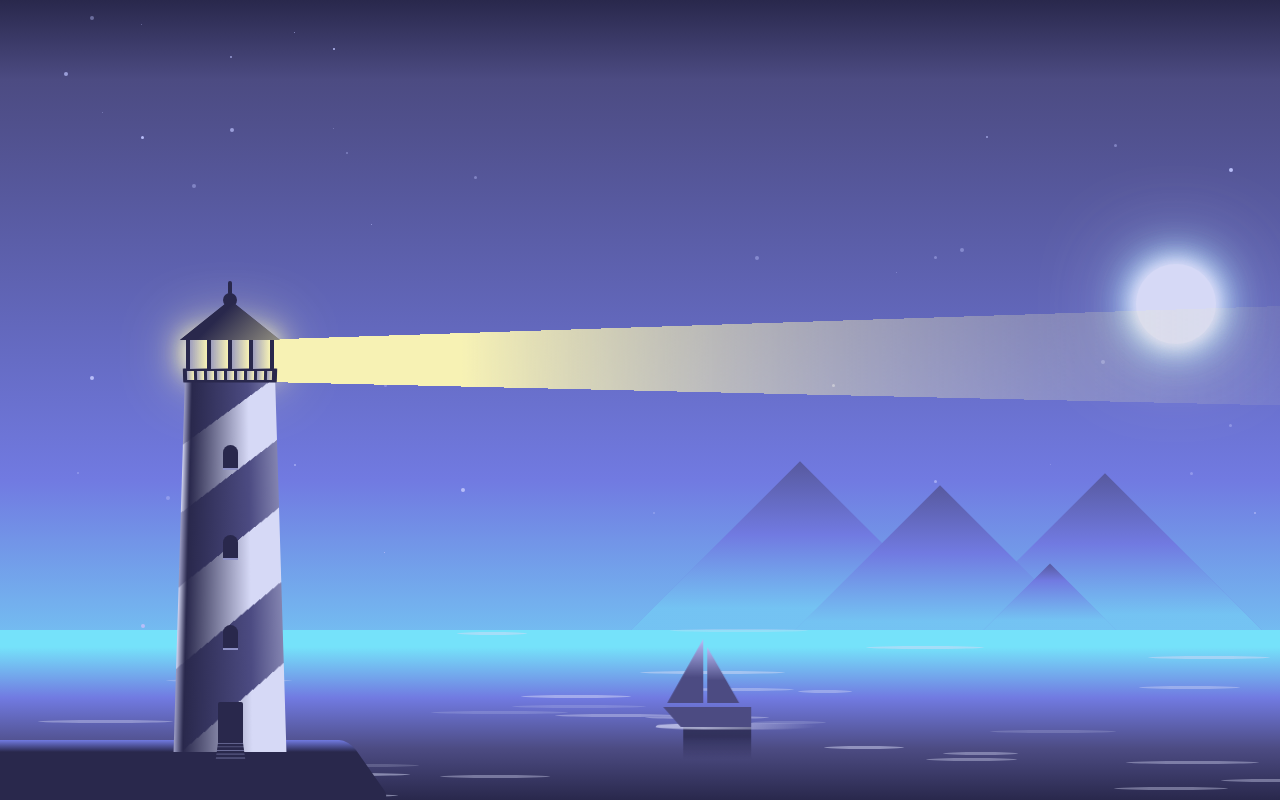
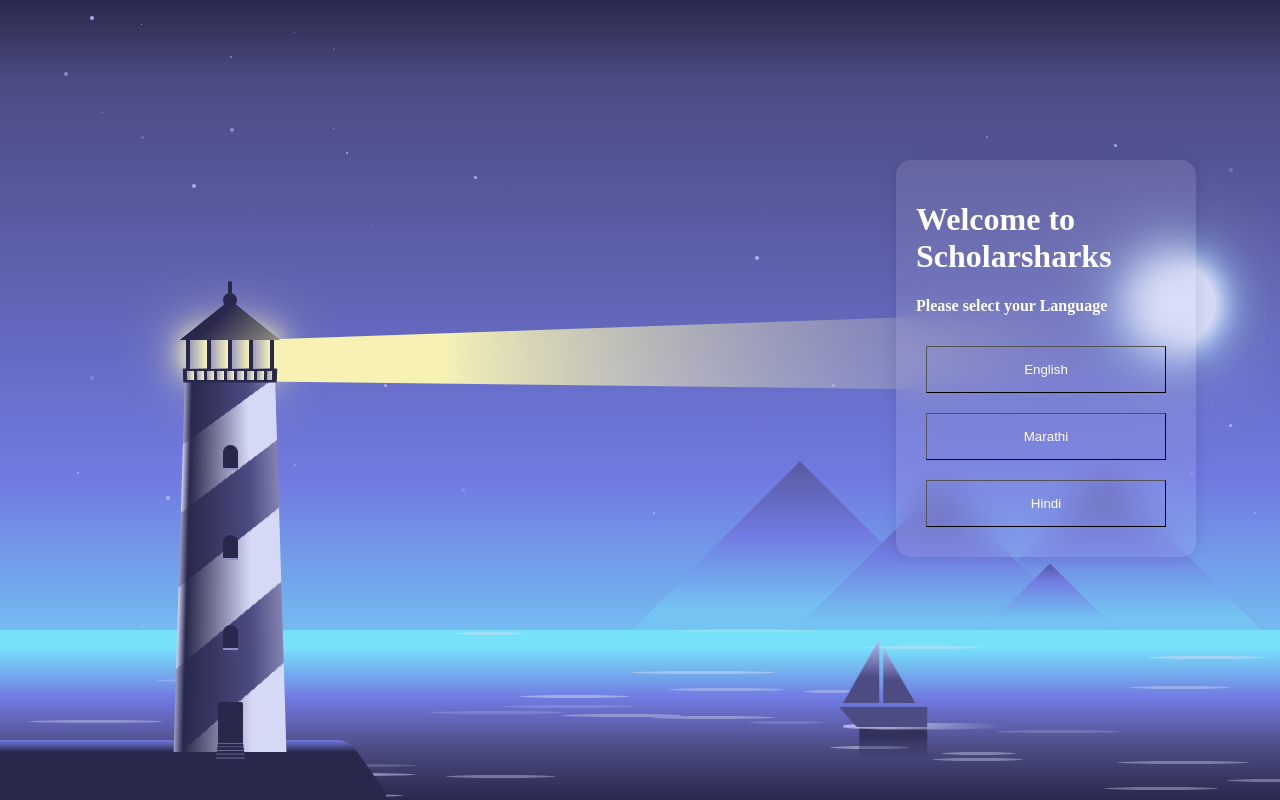
Before and after one commit to manishrane060490/scholar-shark-website, a React (Create React App) app: page / in a window 1280 px wide. Built offline with nearby package versions, Linux system fonts and the light colour scheme.

Commit message:
Update lighthouse

```diff
--- a/src/Components/Lighthouse/Lighthouse.tsx
+++ b/src/Components/Lighthouse/Lighthouse.tsx
@@ -1,18 +1,34 @@
-import React from 'react';
+import React, {useState, useLayoutEffect} from 'react';
 import './index.css';
+
+function useWindowSize() {
+  const [size, setSize] = useState([0, 0]);
+  useLayoutEffect(() => {
+    function updateSize() {
+      setSize([window.innerWidth, window.innerHeight]);
+    }
+    window.addEventListener('resize', updateSize);
+    updateSize();
+    return () => window.removeEventListener('resize', updateSize);
+  }, []);
+  return size;
+}
 
 function Lighthouse() {
 
+  const [width, height] = useWindowSize();
+
   // First we get the viewport height and we multiple it by 1% to get a value for a vh unit
-  let vh = window.innerHeight * 0.01;
+  let vh = height * 0.01;
   // Then we set the value in the --vh custom property to the root of the document
   document.documentElement.style.setProperty('--vh', `${vh}px`);
 
-  let vhWidth = window.innerWidth * 0.01;
+  let vhWidth = width * 0.01;
   // Then we set the value in the --vh custom property to the root of the document
   document.documentElement.style.setProperty('--vhwidth', `${vhWidth}px`);
 
   return (
+    <>
       <div className="scene">
         <div className="background">
           <div className="stars">
@@ -154,6 +170,21 @@
           </div>
         </div>
       </div>
+      <div className='lang-selector'>
+        <div>
+          <h1>
+            Welcome to Scholarsharks
+          </h1>
+          <h4>Please select your Language</h4>
+        </div>
+
+        <div className='button-container'>
+          <button>English</button>
+          <button>Marathi</button>
+          <button>Hindi</button>
+        </div>
+      </div>
+    </>
   )
 }
 
--- a/src/Components/Lighthouse/index.css
+++ b/src/Components/Lighthouse/index.css
@@ -1,5 +1,5 @@
-
-html, body {
+html,
+body {
   height: 100%;
   width: 100%;
   overflow: hidden;
@@ -11,7 +11,9 @@
   box-sizing: border-box;
 }
 
-*, *::before, *::after {
+*,
+*::before,
+*::after {
   box-sizing: inherit;
 }
 
@@ -19,7 +21,8 @@
   position: absolute;
 }
 
-*::before, *::after {
+*::before,
+*::after {
   content: "";
   position: absolute;
 }
@@ -57,6 +60,7 @@
   bottom: 0;
   z-index: 1;
 }
+
 .stars .star {
   border-radius: 50%;
   background-color: #b9befa;
@@ -560,6 +564,7 @@
   bottom: 65px;
   z-index: 1;
 }
+
 .mountains .mountain {
   width: 250px;
   height: 250px;
@@ -569,23 +574,27 @@
   transform: rotate(45deg);
   border-radius: 3px;
 }
+
 .mountains .mountain::after {
   width: 100%;
   height: 100%;
   opacity: 0.7;
   background-image: linear-gradient(135deg, #4c4b82 0%, #717ae1 20%, #75e2fa 40%);
 }
+
 .mountains .mountain:nth-child(2) {
   right: 220px;
   width: 240px;
   height: 240px;
   z-index: 2;
 }
+
 .mountains .mountain:nth-child(3) {
   right: 350px;
   width: 260px;
   height: 260px;
 }
+
 .mountains .mountain:nth-child(4) {
   right: 130px;
   width: 200px;
@@ -593,6 +602,7 @@
   z-index: 3;
   bottom: -70px;
 }
+
 .mountains .mountain:nth-child(4)::after {
   background-image: linear-gradient(135deg, #4c4b82 0%, #717ae1 6%, #75e2fa 20%);
 }
@@ -852,6 +862,7 @@
   height: 90px;
   animation: boat 20s linear infinite;
 }
+
 .boat::after {
   height: 8px;
   width: 200px;
@@ -862,6 +873,7 @@
   z-index: -1;
   animation: boatShadow 20s linear infinite;
 }
+
 .boat::before {
   width: 85px;
   height: 40px;
@@ -870,6 +882,7 @@
   background: linear-gradient(to bottom, rgba(41, 40, 76, 0.8) 30%, rgba(41, 40, 76, 0) 100%);
   z-index: -1;
 }
+
 .boat .base {
   width: 110px;
   height: 25px;
@@ -877,6 +890,7 @@
   clip-path: polygon(0 0, 100% 0, 100% 100%, 20% 100%);
   background-color: #4c4b82;
 }
+
 .boat .sail:nth-child(3) {
   width: 90px;
   height: 80px;
@@ -884,6 +898,7 @@
   clip-path: polygon(50% 0%, 0% 100%, 50% 100%);
   background: linear-gradient(#b9befa 0%, #4c4b82 60%);
 }
+
 .boat .sail:nth-child(2) {
   width: 80px;
   height: 70px;
@@ -920,6 +935,7 @@
   background-color: #d6d9f6;
   background-image: repeating-linear-gradient(-40deg, transparent, transparent 60px, #4c4b82 60px, #4c4b82 120px);
 }
+
 .lighthouse::after {
   width: 100%;
   height: 100%;
@@ -941,6 +957,7 @@
   height: 100%;
   width: 100%;
 }
+
 .windows .window {
   background-color: #29284c;
   height: 25px;
@@ -949,15 +966,19 @@
   border-bottom: 2px solid rgba(185, 190, 250, 0.7);
   border-radius: 25px 25px 0 0;
 }
+
 .windows .window:nth-of-type(1) {
   bottom: 90px;
 }
+
 .windows .window:nth-of-type(2) {
   bottom: 180px;
 }
+
 .windows .window:nth-of-type(3) {
   bottom: 270px;
 }
+
 .windows .window:nth-of-type(4) {
   bottom: 360px;
 }
@@ -970,6 +991,7 @@
   bottom: -2px;
   border-radius: 2px 2px 0 0;
 }
+
 .door .stairs {
   width: 27px;
   height: 28px;
@@ -986,6 +1008,7 @@
   left: 3px;
   top: -15px;
 }
+
 .top .rail {
   width: 100%;
   height: 17px;
@@ -1007,6 +1030,7 @@
   background-image: repeating-linear-gradient(90deg, #29284c, #29284c 4px, #9e9ebe 4px, rgba(255, 255, 255, 0) 21px);
   background-position: -2px 0;
 }
+
 .middle::before {
   width: 100%;
   height: 100%;
@@ -1024,6 +1048,7 @@
   border-right: 50px solid rgba(255, 255, 255, 0);
   border-bottom: 40px solid #29284c;
 }
+
 .roof::before {
   width: 14px;
   height: 14px;
@@ -1032,6 +1057,7 @@
   background-color: #29284c;
   border-radius: 50%;
 }
+
 .roof::after {
   width: 4px;
   height: 14px;
@@ -1059,12 +1085,13 @@
   transform: perspective(500px) rotateY(0deg);
   animation: lightRotate 40s linear infinite;
 }
+
 .light-container .light {
   width: 100%;
   height: 100%;
   transform-style: preserve-3d;
   transform-origin: left center;
-  transform: perspective(500px) rotateY(-35deg);
+  transform: perspective(1000px) rotateY(-35deg);
   background: linear-gradient(90deg, #f7f2b4 40%, rgba(255, 255, 255, 0) 100%);
 }
 
@@ -1081,53 +1108,118 @@
 }
 
 @keyframes twinkle {
-  0%, 100% {
+
+  0%,
+  100% {
     opacity: 1;
   }
+
   50% {
     opacity: 0.3;
   }
 }
+
 @keyframes wave {
-  0%, 100% {
+
+  0%,
+  100% {
     transform: translateX(0);
   }
+
   50% {
     transform: translateX(-10px);
   }
 }
+
 @keyframes boat {
   0% {
     transform: translateX(15vw) scale(0.8);
   }
+
   100% {
     transform: translateX(-95vw) scale(0.8);
   }
 }
+
 @keyframes boatShadow {
   0% {
     transform: skewX(35deg) translateX(15px);
   }
-  50%, 100% {
+
+  50%,
+  100% {
     transform: skewX(-55deg) translateX(-40px);
   }
 }
+
 @keyframes lightRotate {
-  0%, 100% {
+
+  0%,
+  100% {
     transform: perspective(500px) rotateY(0deg);
   }
+
   25% {
     transform: perspective(500px) rotateY(35deg);
   }
+
   75% {
     transform: perspective(500px) rotateY(-35deg);
   }
 }
+
 @keyframes lightGlow {
-  0%, 50%, 100% {
+
+  0%,
+  50%,
+  100% {
     opacity: 0;
   }
+
   75% {
     opacity: 1;
   }
 }
+
+#root,
+.App {
+  position: relative;
+  width: 100%;
+  height: 100%;
+}
+
+.lang-selector {
+  top: 20%;
+  left: 70%;
+  border-radius: 15px;
+  background: white;
+  background: linear-gradient(to right bottom, rgba(255, 255, 255, 0.1), rgba(255, 255, 255, 0.1));
+  backdrop-filter: blur(1rem);
+  width: 300px;
+  min-height: 300px;
+  z-index: 1;
+  display: flex;
+  /* border-radius: 5rem; */
+  box-shadow: 0 0 1rem rgba(0, 0, 0, 0.1);
+  flex-direction: column;
+  padding: 20px;
+  color: #fff;
+}
+
+.lang-selector * {
+  position: relative;
+}
+
+.button-container {
+  display: flex;
+  flex-direction: column;
+}
+
+.button-container>button {
+  margin: 10px;
+  padding: 15px 20px;
+  background: transparent;
+  border-color: black;
+  border-width: 1px;
+  color: #fff;
+}
```
Lines whose indentation alone changed are shown as unchanged.
